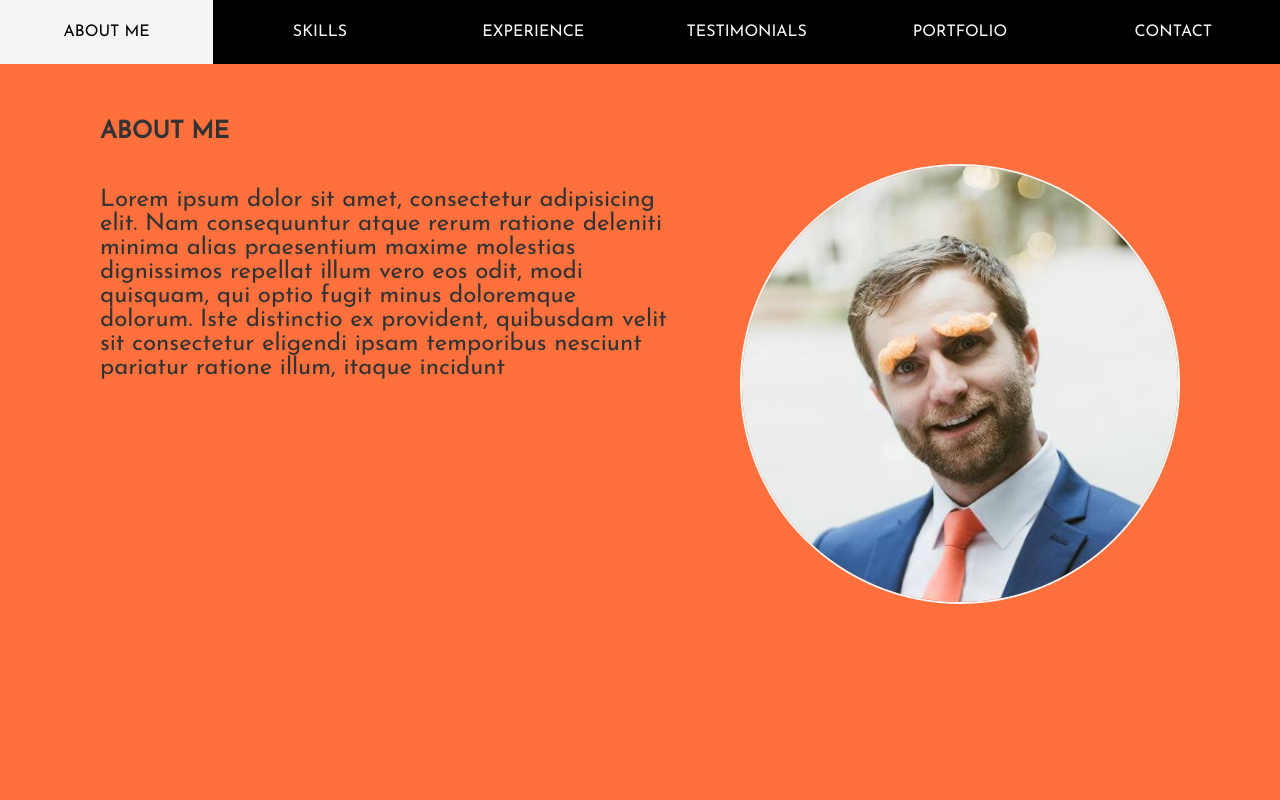
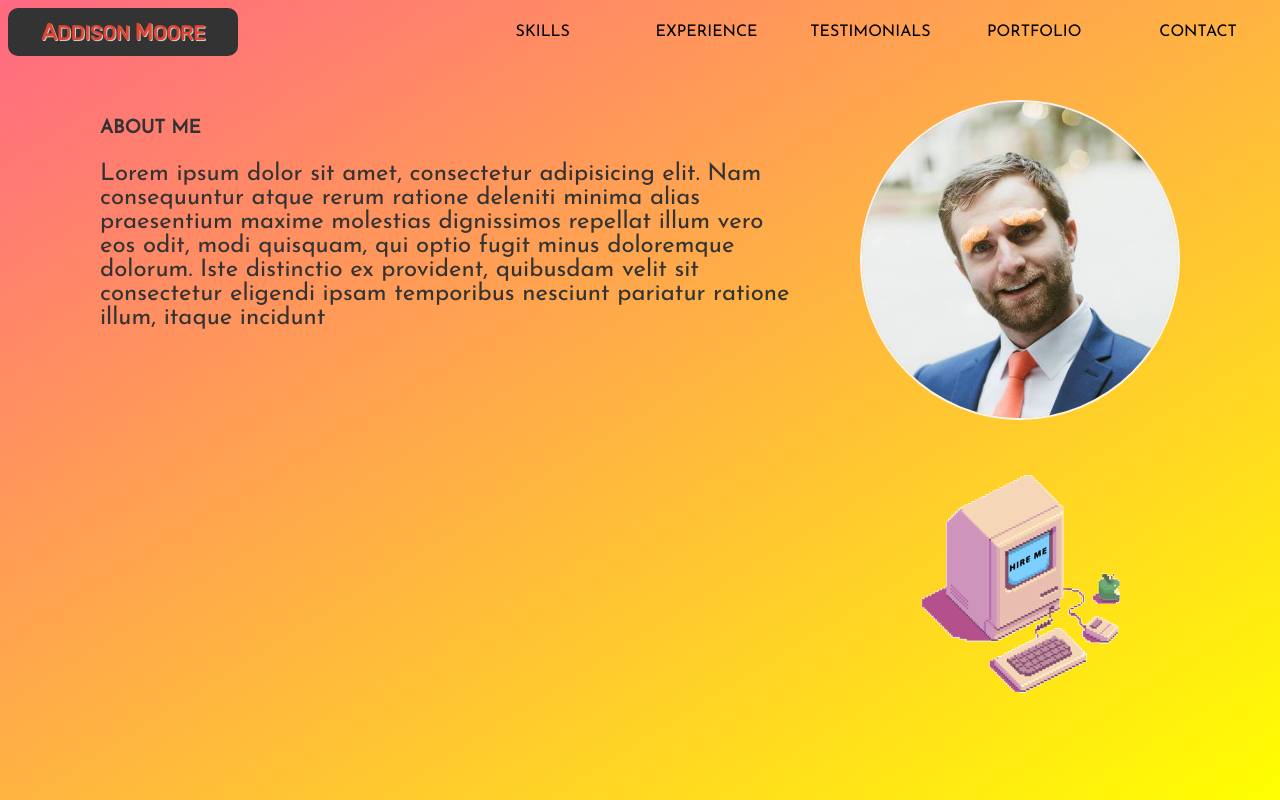
Before and after one commit to addison912/about-me, a plain HTML site: page docs/index.html in a window 1280 px wide. Shown: the top 800 px of the page. Drawn offline with nearby package versions, Linux system fonts and the light colour scheme.

Commit message:
fixed resize bugs. Added responsive nav and scroll

```diff
--- a/app/sass/main.scss
+++ b/app/sass/main.scss
@@ -17,7 +17,7 @@ body {
 
 a {
   cursor: pointer;
-  color: whitesmoke;
+  color: #000;
   text-decoration: none;
 }
 
@@ -27,7 +27,6 @@ ul {
 }
 
 header {
-  background: black;
   position: fixed;
   top: 0;
   left: 0;
@@ -36,34 +35,74 @@ header {
 
 nav {
   display: flex;
+  justify-content: space-between;
   width: 100vw;
   height: 8vh;
   align-items: center;
-  ul {
-    width: 100%;
+}
+#menu {
+  width: 64vw;
   height: 100%;
   display: flex;
   margin: 0;
-    justify-content: space-evenly;
   align-content: center;
   text-transform: uppercase;
-  }
+  font-size: 16px;
   li {
+    display: flex;
+    align-items: center;
+    justify-content: center;
     width: 100%;
   }
   a {
     display: flex;
     align-items: center;
     justify-content: center;
-    width: 100%;
-    height: 100%;
+    width: 95%;
+    height: 6vh;
     transition: 0.5s ease-in-out;
+    border-radius: 10px;
   }
   a:hover {
-    background: whitesmoke;
+    background: #ddd;
     color: black;
     transition: 0.5s ease-in-out;
   }
+}
+#branded-name {
+  font-family: "Rubik", sans-serif;
+  color: #e04531;
+  display: flex;
+  justify-content: center;
+  align-items: center;
+  text-shadow: 1px 1px #ccc;
+  font-weight: 900;
+  font-size: 20px;
+  height: 6vh;
+  width: 18vw;
+  margin: 0 1vh;
+  text-transform: uppercase;
+  background-color: #333;
+  border-radius: 10px;
+  min-width: 200px;
+  transition: 0.2s ease-in-out;
+  span {
+    font-size: 23px;
+    transition: 0.2s ease-in-out;
+  }
+}
+#branded-name:hover {
+  cursor: pointer;
+  font-size: 23px;
+  span {
+    font-size: 26px;
+    transition: 0.2s ease-in-out;
+  }
+  transition: 0.2s ease-in-out;
+}
+
+#hamburger-menu {
+  display: none;
 }
 
 main {
@@ -73,6 +112,7 @@ main {
 .row {
   display: flex;
   flex-direction: row;
+  height: 100%;
 }
 
 #scroll-main {
@@ -85,27 +125,49 @@ main {
   flex-direction: column;
   width: 100vw;
   height: 100vh;
-  padding: 100px;
+  padding: 100px 100px 0 100px;
+  p {
+    font-size: 1.5em;
+  }
+}
+
+.images {
+  display: flex;
+  flex-direction: column;
+  align-items: center;
 }
 
 #about {
   left: 0;
   top: 0;
-  background: rgb(255, 112, 60);
-  img {
+  background-image: linear-gradient(to bottom right, #ff6883, yellow);
+  p {
+    padding-right: 5vw;
+    max-height: 50%;
+  }
+}
+#pic-me {
   border-radius: 50%;
   border: 2px solid whitesmoke;
-    height: 55vh;
+  height: 40vh;
 }
-  p {
-    padding-right: 5vw;
+#computer-pic {
+  height: 32vh;
+  width: 32vh;
+  justify-self: flex-end;
+  margin-top: 4vh;
 }
+#computer-pic:hover {
+  cursor: pointer;
 }
-
 #skills {
   left: 0;
   top: 100vh;
-  background: rgb(44, 143, 255);
+  color: white;
+  background-image: url("../../docs/images/screen-shot1.png");
+  background-size: cover;
+  background-position: center;
+  background-position-y: 0;
 }
 
 #experience {
@@ -135,3 +197,13 @@ main {
 footer {
   background: black;
 }
+
+@media only screen and (max-width: 1080px) {
+  #menu {
+    display: none;
+  }
+  #hamburger-menu {
+    top: 10px;
+    right: 10px;
+  }
+}
--- a/docs/index.html
+++ b/docs/index.html
@@ -11,7 +11,7 @@
       crossorigin="anonymous"
     ></script>
     <link
-      href="https://fonts.googleapis.com/css?family=Josefin+Sans"
+      href="https://fonts.googleapis.com/css?family=Josefin+Sans|Rubik"
       rel="stylesheet"
     />
     <title>Addison Moore</title>
@@ -19,8 +19,10 @@
   <body>
     <header>
       <nav>
+        <div id="branded-name">
+          <div><span>A</span>ddison <span>M</span>oore</div>
+        </div>
         <ul id="menu">
-          <li><a href="#about">About Me</a></li>
           <li><a href="#skills">Skills</a></li>
           <li><a href="#experience">Experience</a></li>
           <li><a href="#testimonials">Testimonials</a></li>
@@ -36,17 +38,31 @@
     <main>
       <div id="scroll-main">
         <section id="about" class="scroll-block">
-          <h1>ABOUT ME</h1>
           <div class="row">
-            <p>
-              Lorem ipsum dolor sit amet, consectetur adipisicing elit. Nam
-              consequuntur atque rerum ratione deleniti minima alias praesentium
-              maxime molestias dignissimos repellat illum vero eos odit, modi
-              quisquam, qui optio fugit minus doloremque dolorum. Iste
-              distinctio ex provident, quibusdam velit sit consectetur eligendi
-              ipsam temporibus nesciunt pariatur ratione illum, itaque incidunt
-            </p>
-            <img src="images/me.png" alt="Addison Moore, fullstack developer" />
+            <article>
+              <h1>ABOUT ME</h1>
+              <p>
+                Lorem ipsum dolor sit amet, consectetur adipisicing elit. Nam
+                consequuntur atque rerum ratione deleniti minima alias
+                praesentium maxime molestias dignissimos repellat illum vero eos
+                odit, modi quisquam, qui optio fugit minus doloremque dolorum.
+                Iste distinctio ex provident, quibusdam velit sit consectetur
+                eligendi ipsam temporibus nesciunt pariatur ratione illum,
+                itaque incidunt
+              </p>
+            </article>
+            <div class="images">
+              <img
+                id="pic-me"
+                src="images/me.png"
+                alt="Addison Moore, fullstack developer"
+              />
+              <img
+                src="images/hire_me.gif"
+                alt="retro computer"
+                id="computer-pic"
+              />
+            </div>
           </div>
         </section>
         <section id="skills" class="scroll-block">
--- a/docs/js/main.js
+++ b/docs/js/main.js
@@ -1,9 +1,10 @@
-$(document).ready(function() {
-  bodyHeight();
+$(document).on({
+  ready: bodyHeight()
 });
-$(window).resize(function() {
-  bodyHeight();
+$(window).on({
+  resize: bodyHeight
 });
+//scroll fixed element vertically or horizontally
 function verticalScroll(elem, startingColumn) {
   let top = startingColumn * $(window).width() - $(window).scrollTop();
   $(elem).css({ top: top, left: -$(window).width() * startingColumn });
@@ -12,13 +13,17 @@ function horizontalScroll(elem, startingRow) {
   let left = startingRow * $(window).height() - $(window).scrollTop();
   $(elem).css({ left: left, top: -$(window).height() * startingRow });
 }
+//matches body height to scroll height
 function bodyHeight() {
   $("body").css({ height: $(window).width() * 2 + $(window).height() * 4 });
+  switchScroll();
 }
+//hightlight selection nav menu item
 function navHighlight(section) {
-  $("#menu>li>a").css({ background: "black", color: "whitesmoke" });
+  $("#menu>li>a").css({ background: (0, 0, 0, 0), color: "#ddd" });
+  $("header").css({ background: "black" });
   $(`#menu>li>a:eq(${section})`).css({
-    background: "whitesmoke",
+    background: "#ddd",
     color: "black"
   });
 }
@@ -29,41 +34,78 @@ function sectionPosition(section) {
 document.querySelectorAll("#menu>li>a").forEach(function(link) {
   let id = link.getAttribute("href");
   link.addEventListener("click", function() {
-    $(window).scrollTop(sectionPosition(id));
+    $("html,body").animate({ scrollTop: sectionPosition(id) }, "slow");
   });
+});
+$("#branded-name").click(function() {
+  $("html,body").animate({ scrollTop: 0 }, "slow");
 });
 
 $(document).on({
-  scroll: function() {
+  scroll: switchScroll
+});
+
+function switchScroll() {
   let winTop = $(window).scrollTop();
   let winHeight = $(window).height();
   let winWidth = $(window).width();
   let main = $("#scroll-main");
   switch (true) {
-      case winTop >= 2 * winWidth + 3 * winHeight - 10:
+    case winTop >= 2 * winWidth + 3 * winHeight:
       verticalScroll(main, 2);
-        navHighlight(5);
+      navHighlight(4);
+      break;
+    case winTop >= 2 * winWidth + 2.5 * winHeight:
+      verticalScroll(main, 2);
+      navHighlight(4);
       break;
     case winTop >= 2 * winWidth + 2 * winHeight:
       verticalScroll(main, 2);
-        navHighlight(4);
+      navHighlight(3);
+      break;
+    case winTop >= 1.5 * winWidth + 2 * winHeight:
+      horizontalScroll(main, 2);
+      navHighlight(3);
       break;
     case winTop >= winWidth + 2 * winHeight:
       horizontalScroll(main, 2);
-        navHighlight(3);
+      navHighlight(2);
+      break;
+    case winTop >= winWidth + 1.5 * winHeight:
+      verticalScroll(main, 1);
+      navHighlight(2);
       break;
     case winTop >= winWidth + winHeight:
       verticalScroll(main, 1);
-        navHighlight(2);
+      navHighlight(1);
+      break;
+    case winTop >= winWidth / 2 + winHeight:
+      horizontalScroll(main, 1);
+      navHighlight(1);
       break;
     case winTop >= winHeight:
       horizontalScroll(main, 1);
-        navHighlight(1);
+      navHighlight(0);
       break;
-      case winTop < winHeight:
+    case winTop >= winHeight / 2:
       verticalScroll(main, 0);
       navHighlight(0);
       break;
+    case winTop < 1:
+      verticalScroll(main, 0);
+      $("header").css({
+        background: (0, 0, 0, 0),
+        transition: ".4s ease-in-out"
+      });
+      $("#menu>li>a").css({ background: (0, 0, 0, 0), color: "black" });
+      break;
+    case winTop < winHeight / 2:
+      verticalScroll(main, 0);
+      $("#menu>li>a").css({ background: (0, 0, 0, 0), color: "#ddd" });
+      $("header").css({
+        background: "black",
+        transition: ".4s ease-in-out"
+      });
+      break;
   }
 }
-});
```
Also changed, not shown: docs/css/main.css, 1 other file. Lines whose indentation alone changed are shown as unchanged.
